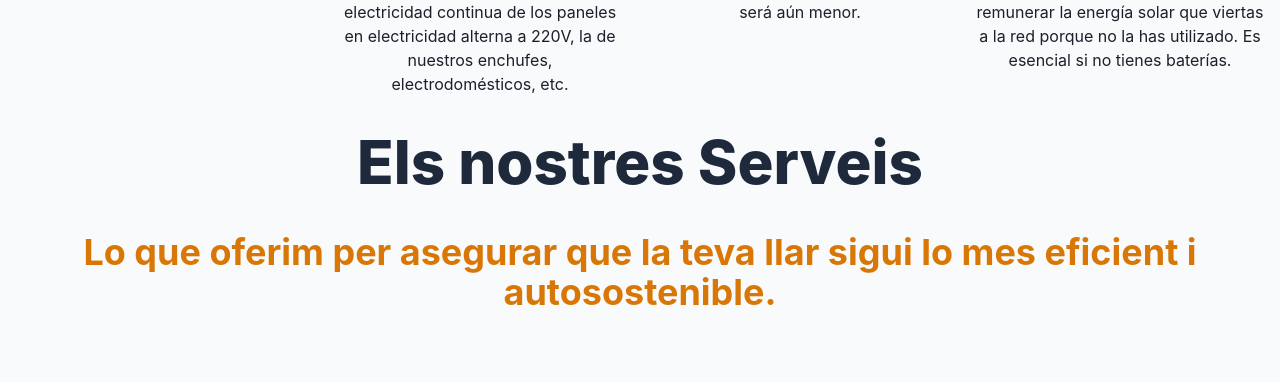
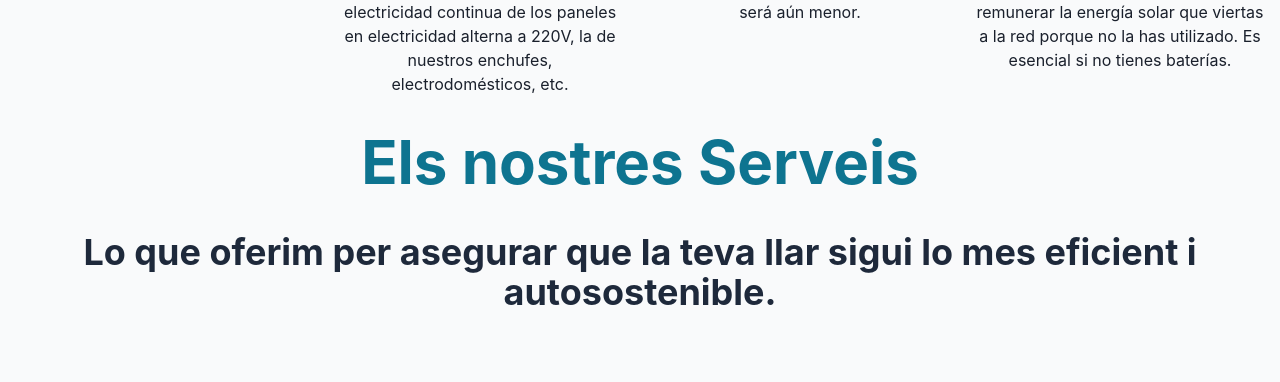
Before and after one commit to Jsendz/solarandorra-proj, a React (Vite) app: page / in a window 1280 px wide. Shown: the part 1568-1950 px from the top of the page. Built offline with nearby package versions, Linux system fonts and the light colour scheme.

Commit message:
solarandorra-proj

```diff
--- a/src/components/Chackra.jsx
+++ b/src/components/Chackra.jsx
@@ -5,8 +5,8 @@ import React from 'react'
 export const Chackra = () => {
   return (
     <div name='Chackra' className="w-full h-full pt-20 2xl:h-screen bg-[#f9fafb]   ">
-        <h2 className="p-5 text-center text-3xl lg:text-6xl text-slate-800 font-extrabold">Els nostres Serveis</h2>
-        <p className="p-5 text-center text-2xl lg:text-4xl text-amber-600 font-bold">Lo que oferim per asegurar que la teva llar sigui lo mes eficient i autosostenible.</p>
+        <h2 className="p-5 text-center text-3xl lg:text-6xl text-cyan-700 font-bold">Els nostres Serveis</h2>
+        <p className="p-5 text-left lg:text-center text-3xl lg:text-4xl text-slate-800 font-bold">Lo que oferim per asegurar que la teva llar sigui lo mes eficient i autosostenible.</p>
         <div className="w-full max-w-7xl flex flex-col lg:flex-row justify-around items-center mx-auto py-6 lg:pt-20 px-2">
         <div className="py-4 lg:py-0">
    <Card maxW='sm'  boxShadow='2xl' >
--- a/src/components/Info.jsx
+++ b/src/components/Info.jsx
@@ -7,11 +7,11 @@ export const Info = () => {
     <div className="h-full min-h-screen w-full overflow-hidden flex flex-col lg:flex-row justify-around items-center max-w-7xl mx-auto bg-[#f9fafb]  -z-30 " >
       <div className="w-full h-full flex flex-col items-center p-2 py-5">
         <div className="w-full h-full flex flex-col justify-evenly lg:justify-center md:pl-8">
-        <h3 className="text-2xl text-center lg:text-left text-red-500 md:text-4xl font-bold py-3 lg:py-3 ">Sobre Nosaltres</h3>
+        <h3 className="text-3xl text-center lg:text-left text-red-500 md:text-4xl font-bold py-3 lg:py-3 ">Sobre Nosaltres</h3>
         <h2 className="font-bold text-3xl md:text-5xl py-3 lg:py-3">La nostra empresa en numeros</h2>
         <p className=" text-xl py-3 lg:py-3">Lorem ipsum dolor, sit amet consectetur adipisicing elit. Dolore atque tenetur officiis. Fuga odit, eaque rerum magni enim expedita facilis tenetur voluptatem debitis, explicabo esse consequatur asperiores tempore excepturi voluptates.</p>
         <div className="w-full flex flex-row justify-start items-center py-4 lg:py-3 ">
-          <div className="w-full flex flex-col  items-start">
+          <div className="w-full flex flex-col  items-center lg:items-start">
             <h2 className="text-md text-center md:text-1xl font-bold ">Instalaciones Nacionales</h2>
             <div className="py-5">
         <CircularProgress value={30} size='100px' color='green.400'>
@@ -19,7 +19,7 @@ export const Info = () => {
 </CircularProgress>
 </div>
          </div>
-         <div className="w-full flex flex-col items-start">
+         <div className="w-full flex flex-col items-center lg:items-start">
           <h2 className="text-md text-center md:text-1xl font-bold ">Instalaciones Internacionales</h2>
           <div className="py-5">
          <CircularProgress value={70} size='100px' color='green.400'>
--- a/src/components/Instalacion.jsx
+++ b/src/components/Instalacion.jsx
@@ -4,8 +4,8 @@ export const Instalacion = () => {
   return (
     <div name='Instalacion' className="w-full h-full lg:h-screen bg-[#f9fafb]">
     <div className="h-full w-full max-w-7xl lg:pt-20 pt-20 md:mx-auto" >
-      <h4 className=" text-green-500 text-2xl
-       font-bold text-left md:text-4xl p-4 md:text-center">El proceso</h4>
+      <h4 className=" text-green-500 text-3xl
+       font-bold md:text-4xl p-4 text-center">El proceso</h4>
         <h3 className="text-2xl md:text-5xl font-bold text-left p-4 md:text-center">¿Cómo es una instalación de placas solares en una vivienda?</h3>
      <div className="flex flex-col md:flex-row md:items-start justify-around h-full w-full text-center items-center py-5">
       <div className="md:w-4/5 md:h-full p-4 border-r-indigo-300">
```
